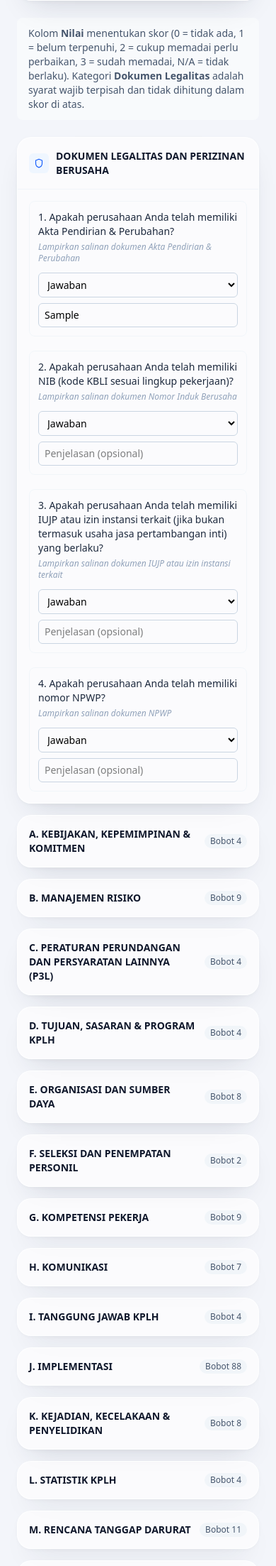
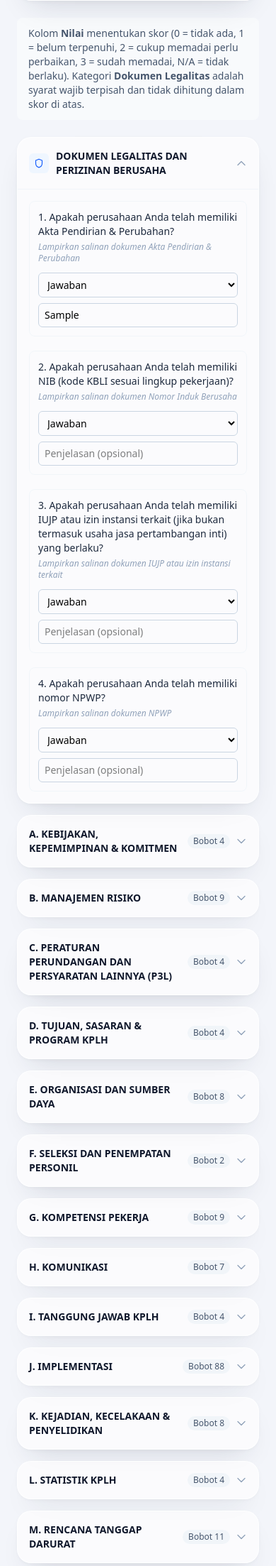
Before and after one commit to muhammadseptiadi079/pemantauan-pengelolaan-pjp, a Laravel app: page /pjp/1/checklist-smkp in a window 390 px wide. Shown: the part 1802-4008 px from the top of the page at 71% size. Run offline with Laravel 12, Linux system fonts and the light colour scheme; data comes from the database, SQL or seed files in the repository; tables that the repository leaves empty hold one stand-in row (values such as "Sample post"); style sheets or scripts are compiled from the project's sources; some libraries are stand-ins or nearby versions; some web fonts are replaced.

Commit message:
Tingkatkan animasi & micro-interaction di seluruh halaman
- Tambah pulse-ring (cincin amber berdenyut) khusus untuk ikon "perlu
  perhatian sekarang" di Sidebar dan pengingat laporan belum masuk
- Tambah breathe (napas halus scale+rotate) untuk ikon watermark besar
  di GradientStatCard, sengaja tanpa animasi opacity supaya tidak
  menumpuk dengan alpha Tailwind yang sudah dipakai
- Ganti animasi masuk halaman (page-enter) jadi page-in yang lebih
  lembut (fade + translateY + scale kecil)
- Tambah hover scale/rotate pada ikon badge (GradientStatCard, kartu
  tahap di Beranda, ikon nav Sidebar)
- Tambah indikator chevron buka/tutup pada accordion kategori
  ChecklistSmkp, menyamakan pola dengan FAQ di Bantuan.tsx

Diverifikasi: tsc --noEmit bersih, npm run build sukses, 28 test PHP
lulus, dan discreenshot lewat Playwright (desktop + mobile) untuk
Beranda, Sidebar hover, serta accordion checklist SMKP terbuka/tertutup.

Co-Authored-By: Claude Sonnet 5 <noreply@anthropic.com>
Claude-Session: https://claude.ai/code/session_01Syg2ez9LfJ87Y3AYRZcDHP

```diff
--- a/resources/js/Components/GradientStatCard.tsx
+++ b/resources/js/Components/GradientStatCard.tsx
@@ -23,7 +23,7 @@ function CardContent({
         <>
             <TahapIcon
                 name={icon}
-                className="pointer-events-none absolute -bottom-4 -right-4 h-28 w-28 text-white/15"
+                className="breathe pointer-events-none absolute -bottom-4 -right-4 h-28 w-28 text-white/15"
             />
 
             <div className="relative">
@@ -41,7 +41,7 @@ function CardContent({
                 ) : (
                     <span />
                 )}
-                <span className="flex h-9 w-9 items-center justify-center rounded-lg bg-white/15">
+                <span className="flex h-9 w-9 items-center justify-center rounded-lg bg-white/15 transition-transform duration-300 group-hover:scale-110 group-hover:rotate-6">
                     <TahapIcon name={icon} className="h-5 w-5" />
                 </span>
             </div>
--- a/resources/js/Components/Sidebar.tsx
+++ b/resources/js/Components/Sidebar.tsx
@@ -37,8 +37,10 @@ function SidebarSummary({ stats }: { stats?: SidebarStats }) {
                     href="/"
                     className="mt-2 flex items-center justify-between rounded-md bg-amber-50 px-2 py-1.5 text-xs font-medium text-amber-800 transition-colors hover:bg-amber-100"
                 >
-                    <span className="flex items-center gap-1.5">
-                        <TahapIcon name="alert" className="h-3.5 w-3.5" />
+                    <span className="flex items-center gap-2">
+                        <span className="pulse-ring flex h-5 w-5 shrink-0 items-center justify-center rounded-full bg-amber-100 text-amber-700">
+                            <TahapIcon name="alert" className="h-3 w-3" />
+                        </span>
                         Perlu Perhatian
                     </span>
                     <span className="rounded-full bg-amber-200 px-1.5 py-0.5 text-[11px] font-semibold text-amber-900">
@@ -77,7 +79,7 @@ function NavLinks({
                     >
                         <TahapIcon
                             name={item.icon}
-                            className={`h-5 w-5 shrink-0 transition-transform duration-150 ${
+                            className={`h-5 w-5 shrink-0 transition-transform duration-150 group-hover:scale-110 ${
                                 isActive ? '' : 'text-slate-400 group-hover:text-slate-600'
                             }`}
                         />
--- a/resources/js/Pages/Home.tsx
+++ b/resources/js/Pages/Home.tsx
@@ -82,15 +82,19 @@ export default function Home({
                 {pjpBelumLaporanBulanan.length > 0 && (
                     <div className="mb-8 rounded-2xl border border-amber-200/70 bg-amber-50/60 p-5 shadow-lg shadow-amber-100/40 backdrop-blur-xl">
                         <p className="flex items-center gap-2.5 text-sm font-semibold text-amber-900">
-                            <span className="flex h-7 w-7 shrink-0 items-center justify-center rounded-md bg-amber-100 text-amber-700">
+                            <span className="pulse-ring flex h-7 w-7 shrink-0 items-center justify-center rounded-full bg-amber-100 text-amber-700">
                                 <TahapIcon name="alert" className="h-4 w-4" />
                             </span>
                             {pjpBelumLaporanBulanan.length} PJP belum/terlambat
                             mengirim Laporan Bulanan bulan ini
                         </p>
                         <ul className="mt-2 flex flex-wrap gap-2">
-                            {pjpBelumLaporanBulanan.map((pjp) => (
-                                <li key={pjp.id}>
+                            {pjpBelumLaporanBulanan.map((pjp, index) => (
+                                <li
+                                    key={pjp.id}
+                                    className="row-in"
+                                    style={{ animationDelay: `${Math.min(index, 10) * 40}ms` }}
+                                >
                                     <Link
                                         href={`/pjp/${pjp.id}`}
                                         className="rounded-full bg-white px-3 py-1 text-sm font-medium text-amber-800 hover:bg-amber-100"
@@ -183,7 +187,7 @@ export default function Home({
                             href={tahap.href}
                             className="glass-card group flex flex-col p-6 transition hover:-translate-y-1 hover:shadow-2xl"
                         >
-                            <span className="mb-3 inline-flex h-10 w-10 items-center justify-center rounded-xl bg-gradient-to-br from-blue-600 to-blue-800 text-white shadow-sm">
+                            <span className="mb-3 inline-flex h-10 w-10 items-center justify-center rounded-xl bg-gradient-to-br from-blue-600 to-blue-800 text-white shadow-sm transition-transform duration-300 group-hover:scale-110 group-hover:rotate-6">
                                 <TahapIcon name={tahap.icon} className="h-5 w-5" />
                             </span>
                             <h2 className="text-lg font-semibold text-slate-900 group-hover:text-blue-700">
--- a/resources/js/Pages/Pjp/ChecklistSmkp.tsx
+++ b/resources/js/Pages/Pjp/ChecklistSmkp.tsx
@@ -273,11 +273,23 @@ export default function ChecklistSmkp({
                                         {category.nama}
                                     </span>
                                 </span>
-                                {category.kode !== 'LEGALITAS' && (
-                                    <span className="shrink-0 rounded-full bg-slate-100 px-2 py-0.5 text-xs font-medium text-slate-600">
-                                        Bobot {category.bobot}
-                                    </span>
-                                )}
+                                <span className="flex shrink-0 items-center gap-2">
+                                    {category.kode !== 'LEGALITAS' && (
+                                        <span className="rounded-full bg-slate-100 px-2 py-0.5 text-xs font-medium text-slate-600">
+                                            Bobot {category.bobot}
+                                        </span>
+                                    )}
+                                    <svg
+                                        xmlns="http://www.w3.org/2000/svg"
+                                        fill="none"
+                                        viewBox="0 0 24 24"
+                                        strokeWidth={2}
+                                        stroke="currentColor"
+                                        className="h-4 w-4 shrink-0 text-slate-400 transition-transform duration-200 group-open:rotate-180"
+                                    >
+                                        <path strokeLinecap="round" strokeLinejoin="round" d="m19.5 8.25-7.5 7.5-7.5-7.5" />
+                                    </svg>
+                                </span>
                             </summary>
                             <div className="space-y-5 border-t border-slate-100 p-4">
                                 {category.items.map((item, index) => {
```
Also changed, not shown: CLAUDE.md (+7 -0 lines), resources/css/app.css (+53 -1 lines).
